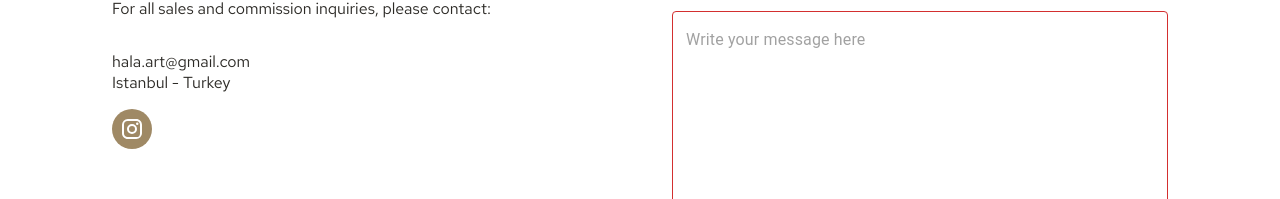
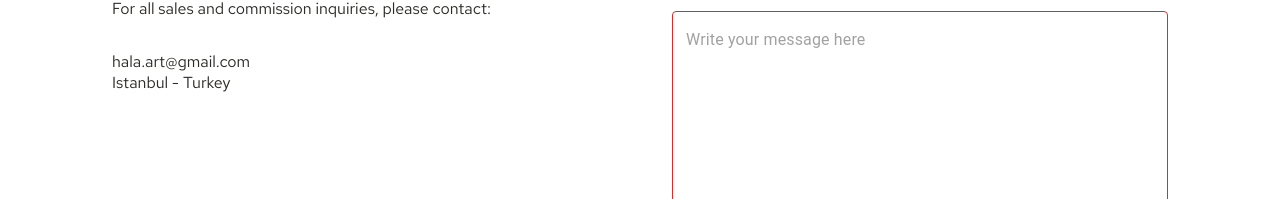
Before and after one commit to momakk77/hala-react-material-UI-website-frontend, a React (Vite) app: page /contact in a window 1280 px wide. Shown: the part 277-476 px from the top of the page. Built offline with nearby package versions, Linux system fonts and the light colour scheme.

Commit message:
initial load

```diff
--- a/src/components/Footer.jsx
+++ b/src/components/Footer.jsx
@@ -82,7 +82,7 @@ function Footer() {
             }}
           >
             <IconButton
-              href="https://www.behance.net/halaAlabed"
+              to="https://www.behance.net/halaAlabed"
               sx={{
                 width: "40px",
                 height: "40px",
@@ -98,7 +98,7 @@ function Footer() {
               <FontAwesomeIcon icon={faBehance} />
             </IconButton>
             <IconButton
-              href="https://www.linkedin.com/in/hala-al-abed-bbb689107"
+              to="https://www.linkedin.com/in/hala-al-abed-bbb689107"
               sx={{
                 "&:hover": {
                   backgroundColor: "var(--unnamed-color-9f8965)",
@@ -114,7 +114,7 @@ function Footer() {
               <FontAwesomeIcon icon={faLinkedinIn} />
             </IconButton>
             <IconButton
-              href="https://instagram.com/hala.al.abed?igshid=OGQ5ZDc2ODk2ZA=="
+              to="https://instagram.com/hala.al.abed?igshid=OGQ5ZDc2ODk2ZA=="
               sx={{
                 "&:hover": {
                   backgroundColor: "var(--unnamed-color-9f8965)",
--- a/src/pages/Contact.jsx
+++ b/src/pages/Contact.jsx
@@ -101,22 +101,6 @@ export default function Contact() {
               hala.art@gmail.com  <br />
               Istanbul - Turkey
             </Typography>
-            <IconButton
-            href="https://instagram.com/hala.al.abed?igshid=OGQ5ZDc2ODk2ZA=="
-              sx={{
-                width: "40px",
-                height: "40px",
-                bgcolor: "var(--unnamed-color-9f8965)",
-                color: "white",
-                "&:hover": {
-                  backgroundColor: "var(--unnamed-color-9f8965)",
-                  opacity: 0.7,
-                },
-              }}
-              aria-label="instagram"
-            >
-              <InstagramIcon />
-            </IconButton>
           </Box>
         </Grid>
         <Grid container item sm={6} spacing={2}>
```
